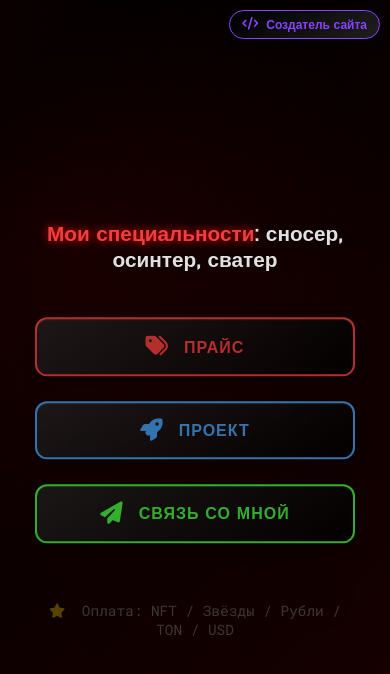
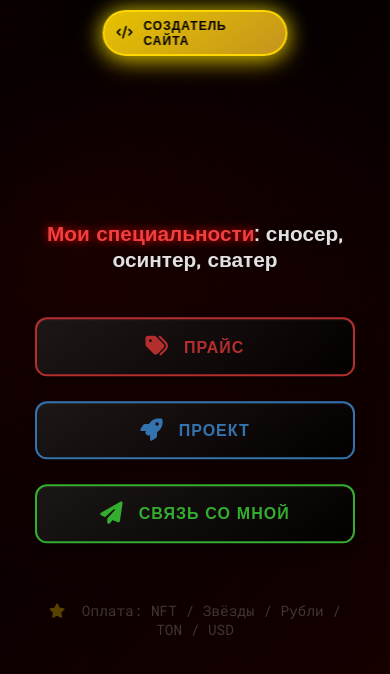
Before and after one commit to Userage997/shelter, a plain HTML site: page index.html in a window 390 px wide. Drawn offline with Linux system fonts and the light colour scheme.

Commit message:
Update style.css

```diff
--- a/style.css
+++ b/style.css
@@ -44,41 +44,99 @@ body::before {
 .creator-btn {
     position: fixed;
     top: 20px;
-    right: 20px;
-    background: linear-gradient(145deg, rgba(0, 0, 0, 0.9), rgba(34, 34, 34, 0.9));
-    color: #8844ff;
-    border: 1px solid #8844ff;
-    padding: 10px 18px;
+    left: 50%;
+    transform: translateX(-50%);
+    background: linear-gradient(145deg, rgba(255, 215, 0, 0.9), rgba(218, 165, 32, 0.9));
+    color: #000;
+    border: 2px solid #ffd700;
+    padding: 12px 25px;
     border-radius: 30px;
     font-family: 'Orbitron', sans-serif;
-    font-size: 0.85rem;
-    font-weight: 600;
+    font-size: 1rem;
+    font-weight: 700;
     text-decoration: none;
     z-index: 1000;
     display: flex;
     align-items: center;
-    gap: 8px;
+    gap: 10px;
     transition: all 0.3s ease;
-    box-shadow: 0 4px 12px rgba(0, 0, 0, 0.5);
+    box-shadow: 0 5px 20px rgba(255, 215, 0, 0.4),
+                0 0 15px rgba(255, 215, 0, 0.3);
     backdrop-filter: blur(5px);
-    animation: slideInRight 0.5s ease-out 0.5s both;
+    animation: slideInDown 0.6s ease-out 0.3s both;
+    min-width: 200px;
+    justify-content: center;
+    text-transform: uppercase;
+    letter-spacing: 1px;
 }
 
 .creator-btn:hover {
-    background: linear-gradient(145deg, rgba(136, 68, 255, 0.2), rgba(0, 0, 0, 0.9));
-    color: #aa88ff;
-    border-color: #aa88ff;
-    transform: translateY(-2px);
-    box-shadow: 0 6px 18px rgba(136, 68, 255, 0.4);
+    background: linear-gradient(145deg, rgba(255, 223, 0, 0.95), rgba(255, 215, 0, 0.95));
+    color: #000;
+    border-color: #ffff00;
+    transform: translateX(-50%) translateY(-2px);
+    box-shadow: 0 8px 25px rgba(255, 215, 0, 0.6),
+                0 0 20px rgba(255, 255, 0, 0.4);
 }
 
 .creator-btn i {
-    font-size: 0.9rem;
+    font-size: 1.1rem;
+    color: #000;
 }
 
-@keyframes slideInRight {
-    from { opacity: 0; transform: translateX(30px); }
-    to { opacity: 1; transform: translateX(0); }
+@keyframes slideInDown {
+    from {
+        opacity: 0;
+        transform: translateX(-50%) translateY(-30px);
+    }
+    to {
+        opacity: 1;
+        transform: translateX(-50%) translateY(0);
+    }
+}
+
+/* Анимация пульсации для кнопки создателя */
+@keyframes pulseGold {
+    0%, 100% {
+        box-shadow: 0 5px 20px rgba(255, 215, 0, 0.4),
+                    0 0 15px rgba(255, 215, 0, 0.3);
+    }
+    50% {
+        box-shadow: 0 5px 25px rgba(255, 215, 0, 0.6),
+                    0 0 20px rgba(255, 255, 0, 0.5);
+    }
+}
+
+.creator-btn {
+    animation: slideInDown 0.6s ease-out 0.3s both,
+               pulseGold 2s ease-in-out infinite;
+}
+
+/* Адаптивность для кнопки создателя */
+@media (max-width: 768px) {
+    .creator-btn {
+        top: 15px;
+        padding: 10px 20px;
+        font-size: 0.9rem;
+        min-width: 180px;
+    }
+
+    .creator-btn i {
+        font-size: 1rem;
+    }
+}
+
+@media (max-width: 480px) {
+    .creator-btn {
+        top: 10px;
+        padding: 8px 16px;
+        font-size: 0.85rem;
+        min-width: 160px;
+    }
+
+    .creator-btn i {
+        font-size: 0.9rem;
+    }
 }
 
 /* Контейнеры и экраны */
```
